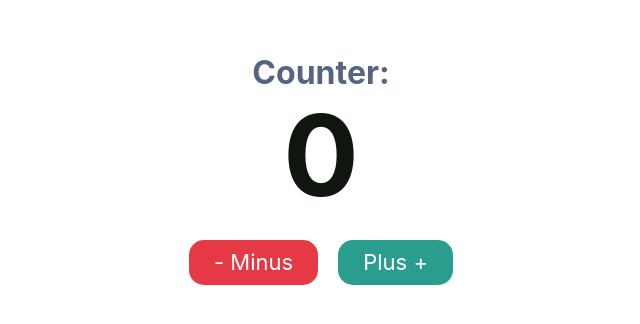
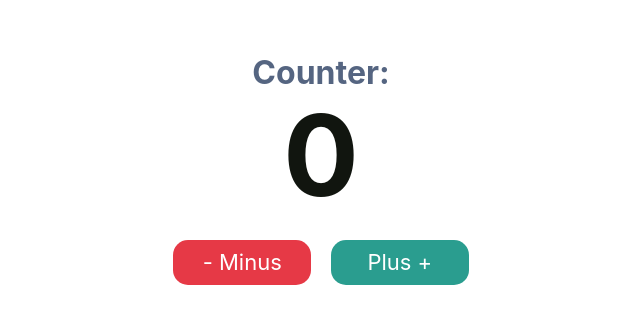
Before and after one commit to AndriiKot/PROJECTS, a Vue app in the folder __mini_Projects__/counter/: page / in a window 1280 px wide. Shown: the part 230-554 px from the top of the page, without its empty margins (319-959 px from the left). Built offline with nearby package versions, Linux system fonts and the light colour scheme.

Commit message:
'counter' added styles to CounterComponent

```diff
--- a/__mini_Projects__/counter/src/App.vue
+++ b/__mini_Projects__/counter/src/App.vue
@@ -18,6 +18,5 @@
   min-width: 100vw;
   text-align: center;
   overflow: hidden;
-
 }
 </style>
--- a/__mini_Projects__/counter/src/components/CounterComponent.vue
+++ b/__mini_Projects__/counter/src/components/CounterComponent.vue
@@ -1,7 +1,7 @@
 <template>
   <div class="wrapper">
-    <h2>Counter:</h2>
-    <h1>{{ counter }}</h1>
+    <h2 class="title">Counter:</h2>
+    <h1 class="counter">{{ counter }}</h1>
     <button @:click="counter--" className="minus">- Minus</button>
     <button @:click="counter++" className="plus">Plus +</button>
   </div>
@@ -20,7 +20,7 @@ export default {
 
 <style>
 .wrapper {
-  h1 {
+  & .counter {
     color: var(--color-4);
     font-size: 7rem;
     margin: 0;
@@ -33,13 +33,14 @@ export default {
     }
   }
 
-  h2 {
+  & .title {
     font-size: 2rem;
     margin: 0;
     color: var(--color-3);
   }
 
-  button {
+  & button {
+    position: relative;
     background: transparent;
     border: 2px solid transparent;
     text-align: center;
@@ -47,14 +48,32 @@ export default {
     border-radius: 15px;
     padding: 10px 25px;
     cursor: pointer;
+    width: 43%;
+    aspect-ratio: 7/1;
+
     margin: 0 10px;
     transition: all 0.05s ease-in-out;
-
+    & .square {
+      position: absolute;
+      left: 50%;
+      top: 50%;
+      transform: translateX(-50%) translateY(-50%);
+      pointer-events: none;
+      height: 50%;
+      aspect-ratio: 1;
+      padding: 0;
+      z-index: -1;
+      border-radius: 15%;
+    }
     &.minus {
       background-color: var(--color-2);
       color: #fff;
       box-shadow: 0 4px 0 darken(var(--color-2), 10%);
       border: 1px solid darken(var(--color-2), 15%);
+      & .square {
+        background-color: var(--color-2);
+        animation: animate-minus 2s linear forwards;
+      }
     }
 
     &.plus {
@@ -62,6 +81,10 @@ export default {
       color: #fff;
       box-shadow: 0 4px 0 darken(var(--color-1), 10%);
       border: 1px solid darken(var(--color-1), 15%);
+      & .square {
+        background-color: var(--color-1);
+        animation: animate-plus 2s linear forwards;
+      }
     }
 
     &:hover {
```
